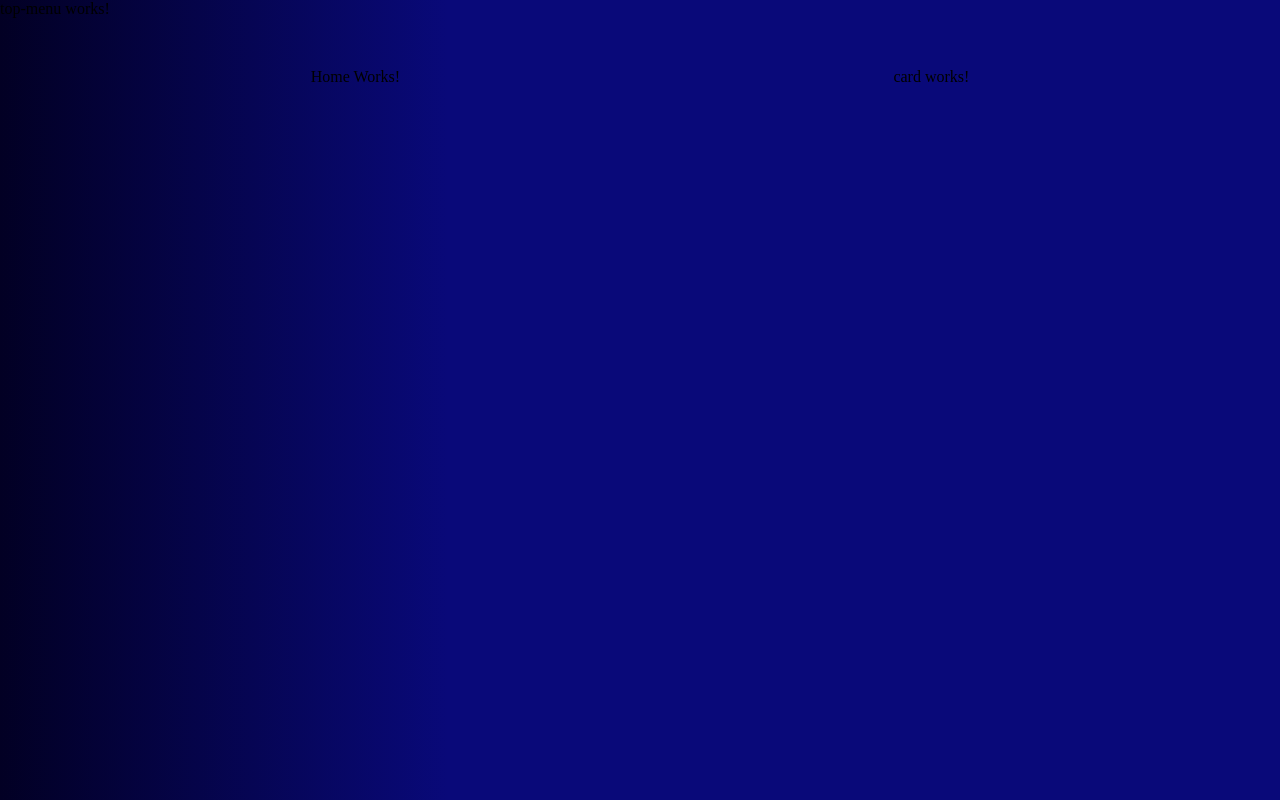
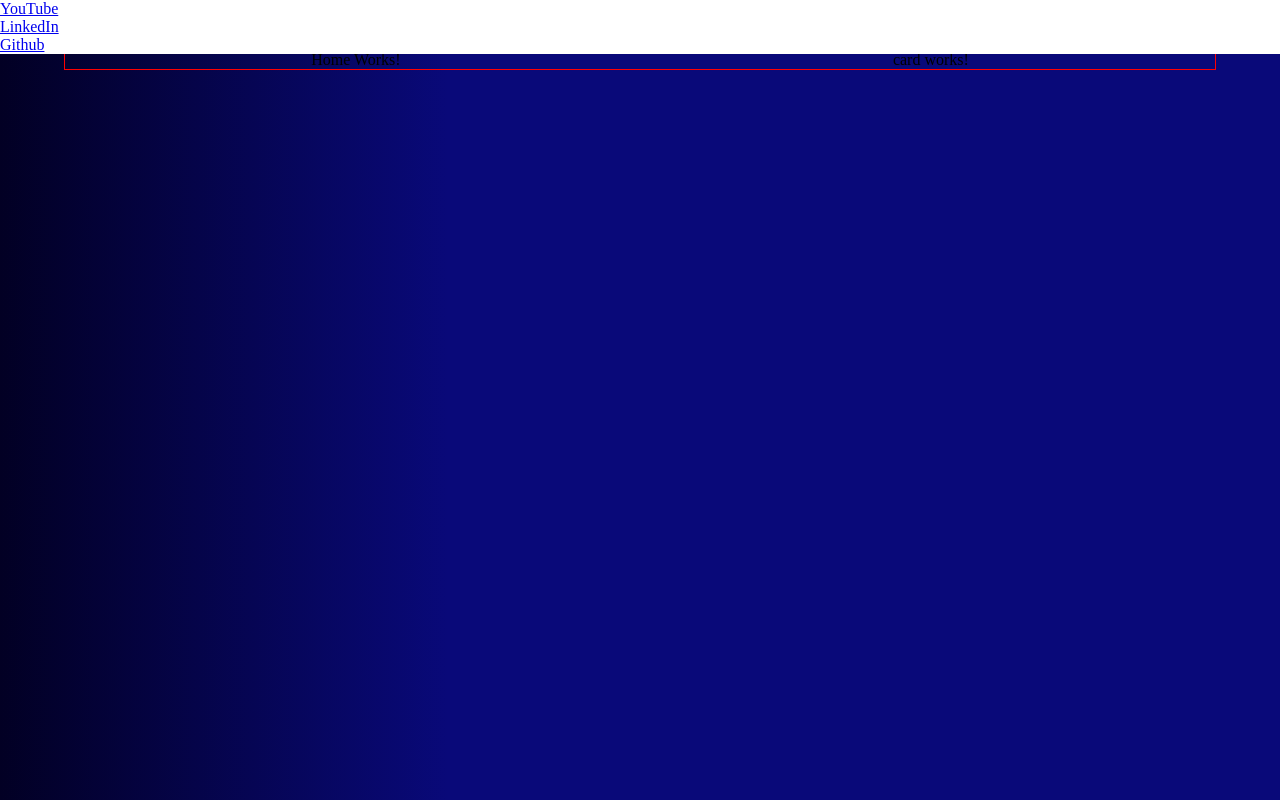
Before and after one commit to felipefalkiner/dio-angular-psn-clone, an Angular app: page / in a window 1280 px wide. Built offline with nearby package versions, Linux system fonts and the light colour scheme.

Commit message:
updates on top-menu component html and css

```diff
--- a/src/app/components/top-menu/top-menu.component.css
+++ b/src/app/components/top-menu/top-menu.component.css
@@ -0,0 +1,16 @@
+.menu_container {
+    display: flex;
+    flex-direction: row;
+    position: fixed;
+    z-index: 999;
+    background-color: #FFF;
+    width: 100%;
+}
+
+.menu_logo {
+	/*  */
+}
+
+.menu_item {
+	/*  */
+}
--- a/src/app/components/top-menu/top-menu.component.html
+++ b/src/app/components/top-menu/top-menu.component.html
@@ -1 +1,15 @@
-<p>top-menu works!</p>
+<div class="menu_container">
+    <div class="menu_logo">
+        <img src=""
+            alt=""
+            srcset=""
+        >
+    </div>
+    <div class="menu_item">
+        <ul>
+            <li><a href="#">YouTube</a></li>
+            <li><a href="#">LinkedIn</a></li>
+            <li><a href="#">Github</a></li>
+        </ul>
+    </div>
+</div>
--- a/src/app/pages/home/home.component.css
+++ b/src/app/pages/home/home.component.css
@@ -7,5 +7,5 @@
     justify-content: space-around;
     align-items: baseline;
     flex-wrap: wrap;
-    /* border: 1px solid red; */
+    border: 1px solid red;
 }
```
